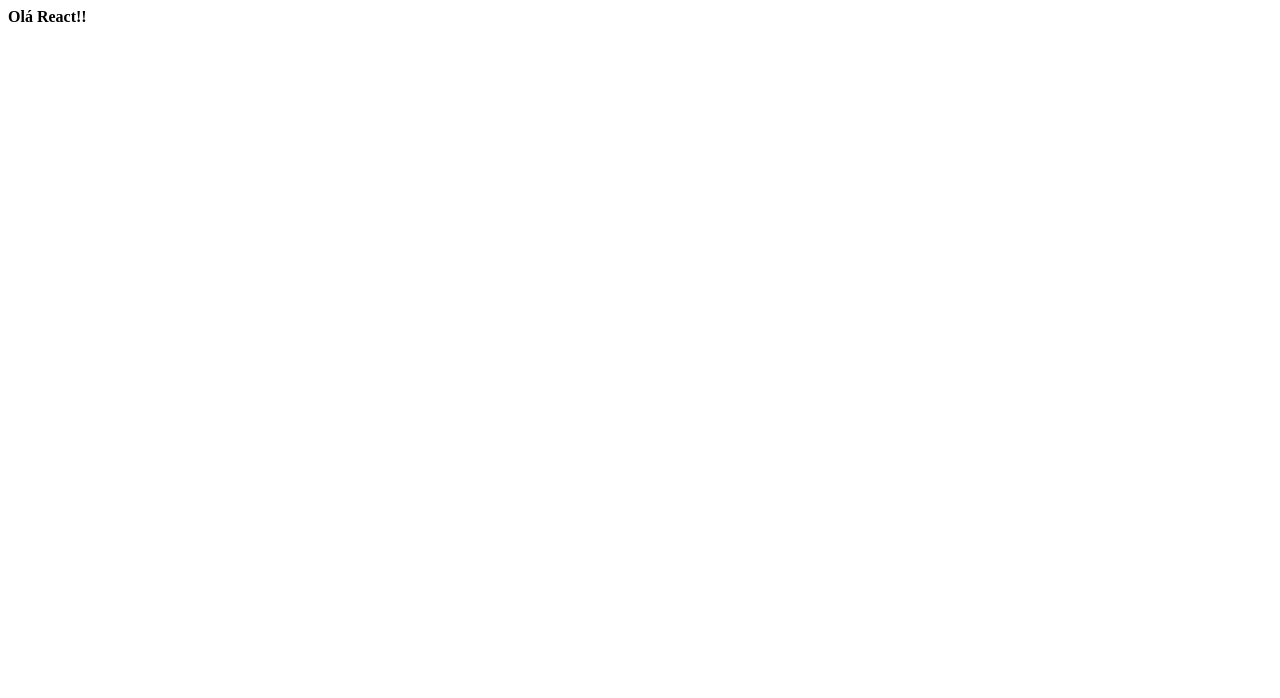
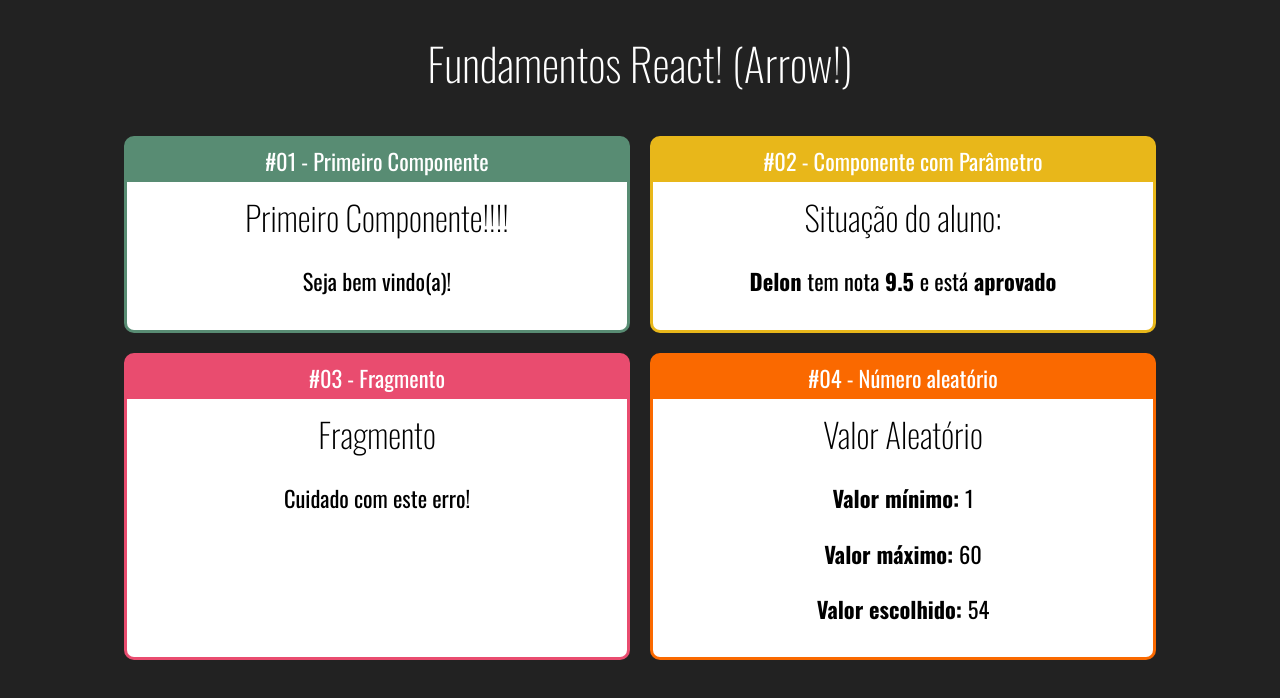
Before and after one commit to delonhenrique/fundamentos-react, a React (Create React App) app: page / in a window 1280 px wide. Shown: the top 698 px of the page. Built offline with nearby package versions, Linux system fonts and the light colour scheme.

Commit message:
Fundamentos React

```diff
--- a/public/index.html
+++ b/public/index.html
@@ -3,6 +3,7 @@
   <head>
     <meta charset="utf-8" />
     <link rel="icon" href="%PUBLIC_URL%/favicon.ico" />
+    <link href="https://fonts.googleapis.com/css2?family=Oswald:wght@200;300;400;500;600;700&display=swap" rel="stylesheet">
     <meta name="viewport" content="width=device-width, initial-scale=1" />
     <meta name="theme-color" content="#000000" />
     <meta
--- /dev/null
+++ b/src/App.css
@@ -0,0 +1,5 @@
+.App .Cards {
+    display: flex;
+    justify-content: center;
+    flex-wrap: wrap;
+}
--- /dev/null
+++ b/src/App.jsx
@@ -0,0 +1,40 @@
+import React from "react";
+
+import Primeiro from './components/basics/Primeiro'
+import ComParametro from './components/basics/ComParametro'
+import Fragmento from './components/basics/Fragmento'
+import Aleatorio from './components/basics/Aleatorio'
+import Card from './components/layout/Card'
+
+import './App.css'
+
+export default function App(props) {
+    return (
+        <div className="App">
+            <h1>Fundamentos React! (Arrow!)</h1>
+
+            <div className="Cards">
+                <Card titulo="#01 - Primeiro Componente" color="#588C73">
+                    <Primeiro></Primeiro>
+                </Card>
+
+                <Card titulo="#02 - Componente com Parâmetro" color="#E8B71A">
+                    <ComParametro
+                        titulo="Situação do aluno:"
+                        aluno="Delon"
+                        nota={9.5} />
+                </Card>
+
+                <Card titulo="#03 - Fragmento" color="#E94C6F">
+                    <Fragmento></Fragmento>
+                </Card>
+
+                <Card titulo="#04 - Número aleatório" color="#FA6900">
+                    <Aleatorio
+                        max={60}
+                        min={1} />
+                </Card>
+            </div>
+        </div>
+    )
+}
--- /dev/null
+++ b/src/components/basics/Aleatorio.jsx
@@ -0,0 +1,19 @@
+import React from "react";
+
+const Aleatorio = (props) => {
+    // const min = props.min
+    // const max = props.max
+    const { min, max } = props //Atribuição via desestruturação (destructuring assignment)
+    const aleatorio = parseInt(Math.random() * (props.max - props.min) + props.min)
+
+    return (
+    <div>
+        <h2>Valor Aleatório</h2>
+        <p><strong>Valor mínimo: </strong>{min}</p>
+        <p><strong>Valor máximo: </strong>{max}</p>
+        <p><strong>Valor escolhido: </strong>{aleatorio}</p>
+    </div>
+    )
+}
+
+export default Aleatorio
--- /dev/null
+++ b/src/components/basics/ComParametro.jsx
@@ -0,0 +1,18 @@
+import React from "react"
+
+export default function ComParametro(props) {
+    const status = props.nota >= 7 ? 'aprovado' : 'em recuperação'
+    //props.nota = Math.ceil(props.nota)
+    return (
+        <div>
+            <h2>{props.titulo}</h2>
+            <p>
+                <strong>{props.aluno} </strong>
+                tem nota
+                <strong> {props.nota} </strong>
+                e está
+                <strong> {status}</strong>
+            </p>
+        </div>
+    )
+}
--- /dev/null
+++ b/src/components/basics/Fragmento.jsx
@@ -0,0 +1,10 @@
+import React from "react";
+
+export default function Fragmento(props) {
+    return (
+        <React.Fragment>
+            <h2>Fragmento</h2>
+            <p>Cuidado com este erro!</p>
+        </React.Fragment>
+    )
+}
--- /dev/null
+++ b/src/components/basics/Primeiro.jsx
@@ -0,0 +1,11 @@
+import React from "react"
+
+export default function Primeiro() {
+    const msg = 'Seja bem vindo(a)!'
+    return (
+        <div>
+            <h2>Primeiro Componente!!!!</h2>
+            <p>{msg}</p>
+        </div>
+    )
+}
--- /dev/null
+++ b/src/components/layout/Card.css
@@ -0,0 +1,25 @@
+.Card {
+    border: 3px solid;
+    border-radius: 10px;
+    overflow: hidden;
+    margin: 10px;
+
+    display: flex;
+    flex-direction: column;
+
+    min-width: 500px;
+    max-width: 500px;
+}
+
+.Card .Title {
+    padding: 5px 0px;
+    display: flex;
+    justify-content: center;
+}
+
+.Card .Content {
+    flex-grow: 1;
+    background-color: white;
+    color: black;
+    padding: 10px;
+}
--- /dev/null
+++ b/src/components/layout/Card.jsx
@@ -0,0 +1,18 @@
+import React from "react";
+import './Card.css'
+
+const Card = (props) => {
+
+    const cardStyle = {
+        backgroundColor: props.color || "#008",
+        borderColor: props.color || "#008"
+    }
+    return (
+        <div className="Card" style={cardStyle}>
+            <div className="Title">{ props.titulo }</div>
+            <div className="Content">{ props.children }</div>
+        </div>
+    )
+}
+
+export default Card
--- /dev/null
+++ b/src/index.css
@@ -0,0 +1,15 @@
+body {
+    background-color: #222;
+    color: #fff;
+    font-family: 'Oswald', sans-serif;
+    text-align: center;
+    font-size: 1.4rem;
+}
+
+h1, h2, h3 {
+    font-weight: 200;
+}
+
+h2, h3 {
+    margin: 0;
+}
--- a/src/index.js
+++ b/src/index.js
@@ -1,10 +1,9 @@
 import ReactDOM from "react-dom";
 import React from "react"
+import './index.css'
+import App from './App'
 
-const tag = <strong>Olá React!!</strong>
 
 ReactDOM.render(
-    <div>
-        { tag }
-    </div>,
+    <App />,
     document.getElementById('root'))
```
